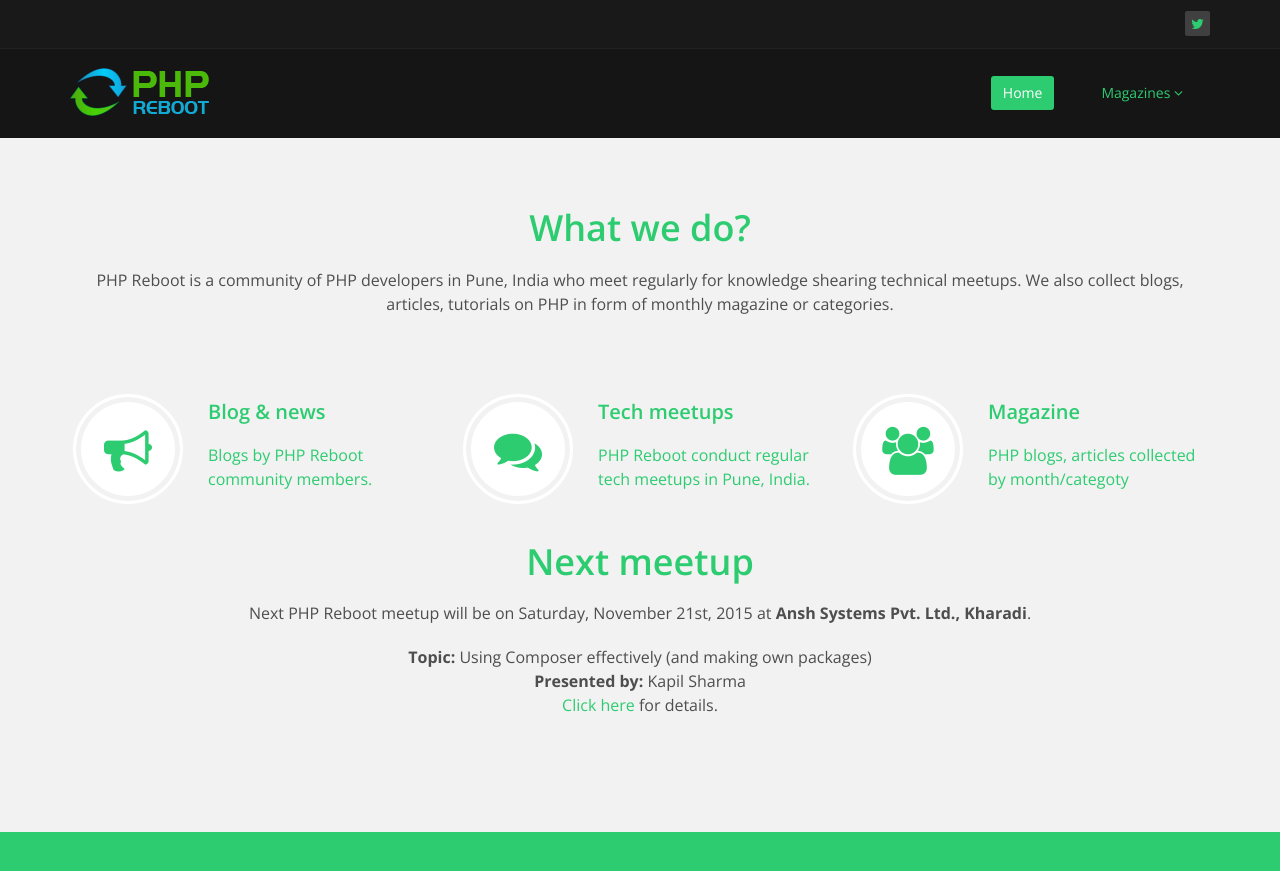
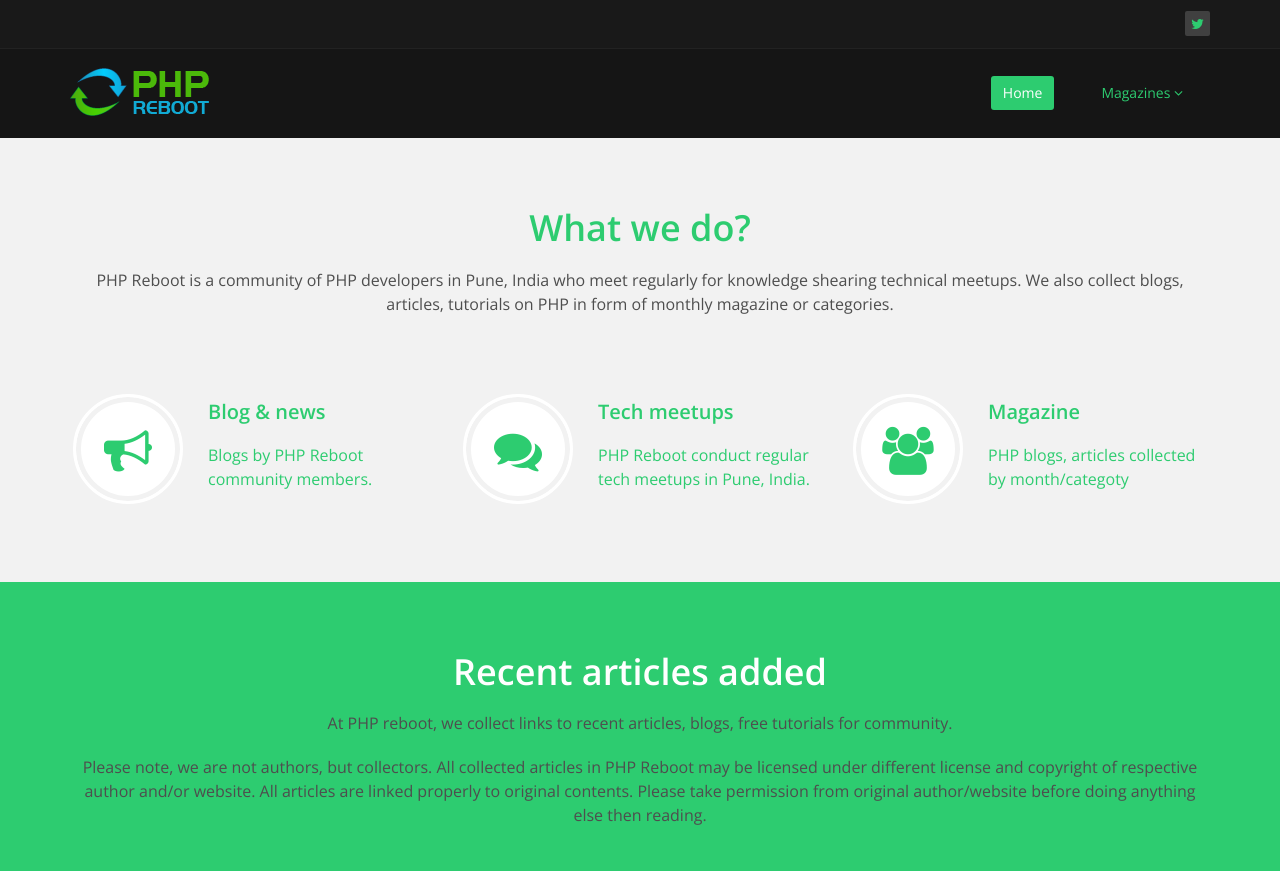
Before and after one commit to phpreboot/phpreboot.github.io, a Jekyll site: the page built from index.md, in a window 1280 px wide and 900 px high. Shown: the top 871 px of the window. Built offline with Jekyll 4.4.1, drawn with Linux system fonts in a browser that asks for light colours.

Commit message:
Removed next meetup from frontpage

```diff
--- a/_layouts/frontpage.html
+++ b/_layouts/frontpage.html
@@ -38,7 +38,7 @@ layout: default
                 </div><!--/.col-md-4-->
             </div><!--/.services-->
         </div><!--/.row-->
-        <div class="center wow fadeInDown">
+        <!--div class="center wow fadeInDown">
             <h2>Next meetup</h2>
             <p class="lead">
                 Next PHP Reboot meetup will be on Saturday, November 21st, 2015 at <strong>Ansh Systems Pvt. Ltd., Kharadi</strong>.
@@ -48,7 +48,7 @@ layout: default
                 <strong>Presented by:</strong> Kapil Sharma<br>
                 <a href="http://www.meetup.com/PHPReboot/events/225719236/">Click here</a> for details.
             </p>
-        </div>
+        </div-->
     </div><!--/.container-->
 </section><!--/#feature-->
 
```
